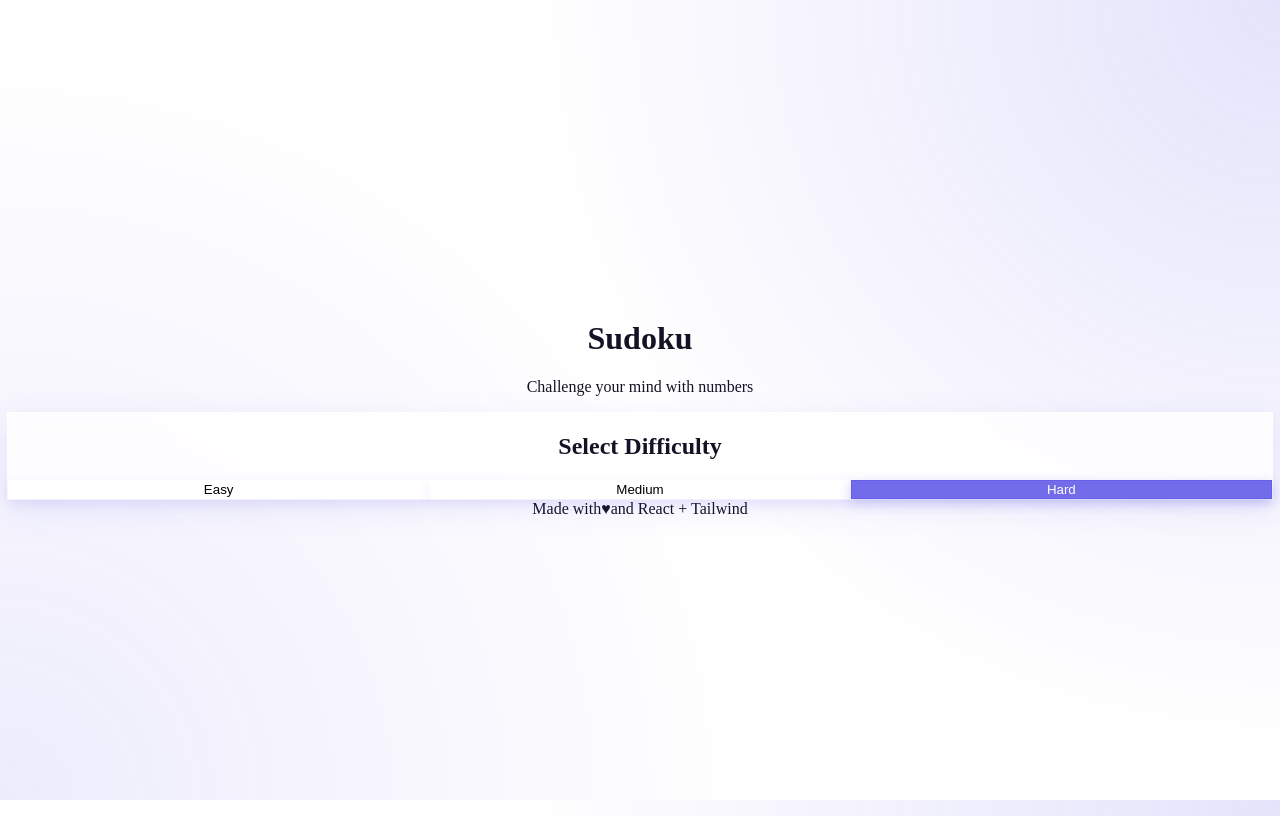
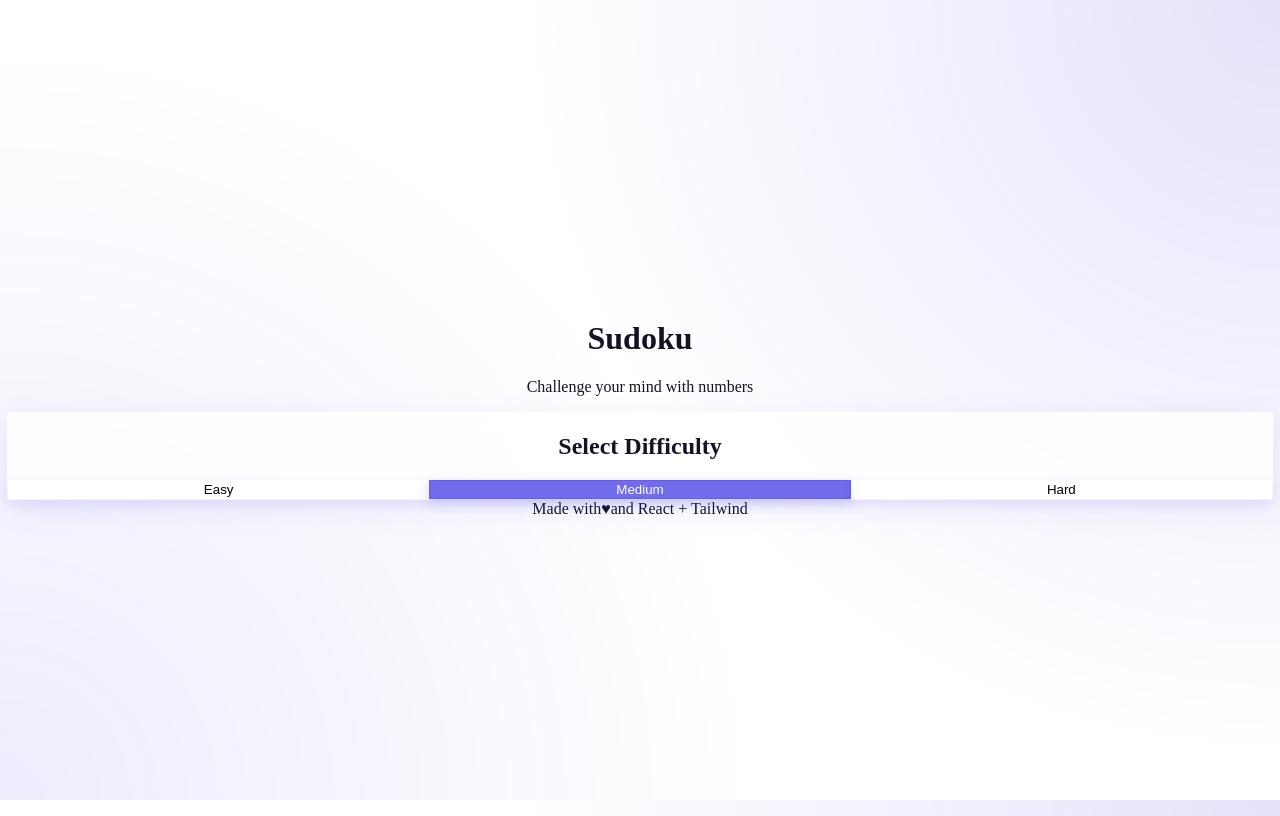
Before and after one commit to f1amee-dev/sudoku, a React (Vite) app: page / in a window 1280 px wide. Built offline with nearby package versions, Linux system fonts and the light colour scheme.

Commit message:
fix hard difficulty button highlighting in main menu

```diff
--- a/src/App.tsx
+++ b/src/App.tsx
@@ -25,19 +25,19 @@ function App() {
             <div className="grid grid-cols-3 gap-4">
               <button
                 onClick={() => { setDifficulty('easy'); setGameStarted(true); }}
-                className="py-4 px-6 rounded-xl glass-button font-medium"
+                className={`py-4 px-6 rounded-xl ${difficulty === 'easy' ? 'glass-button-primary' : 'glass-button'} font-medium`}
               >
                 Easy
               </button>
               <button
                 onClick={() => { setDifficulty('medium'); setGameStarted(true); }}
-                className="py-4 px-6 rounded-xl glass-button font-medium"
+                className={`py-4 px-6 rounded-xl ${difficulty === 'medium' ? 'glass-button-primary' : 'glass-button'} font-medium`}
               >
                 Medium
               </button>
               <button
                 onClick={() => { setDifficulty('hard'); setGameStarted(true); }}
-                className="py-4 px-6 rounded-xl glass-button-primary font-medium shadow-sm"
+                className={`py-4 px-6 rounded-xl ${difficulty === 'hard' ? 'glass-button-primary' : 'glass-button'} font-medium`}
               >
                 Hard
               </button>
```
